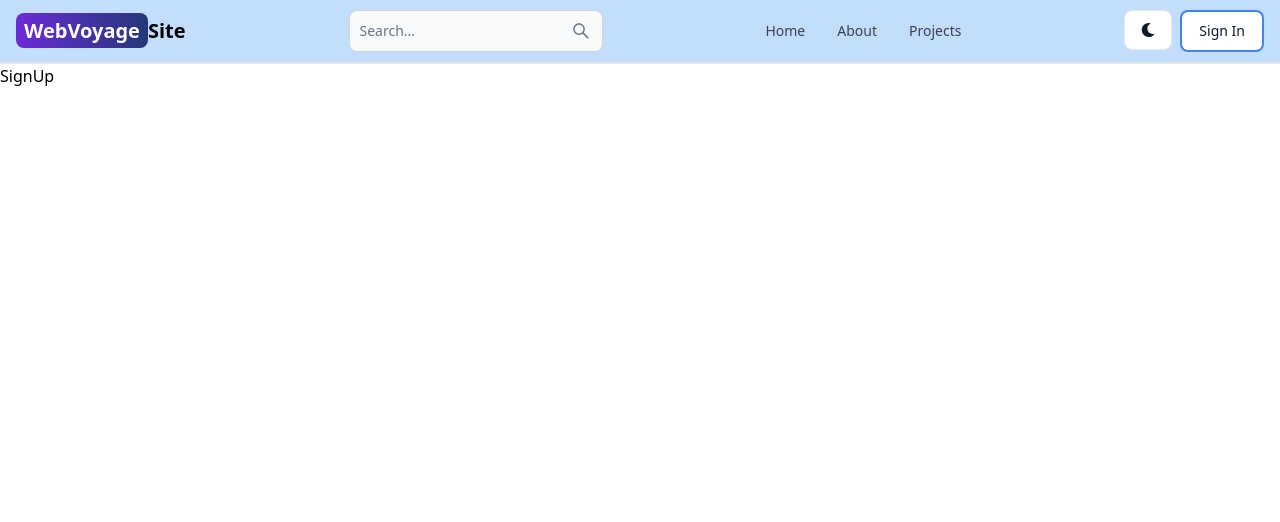
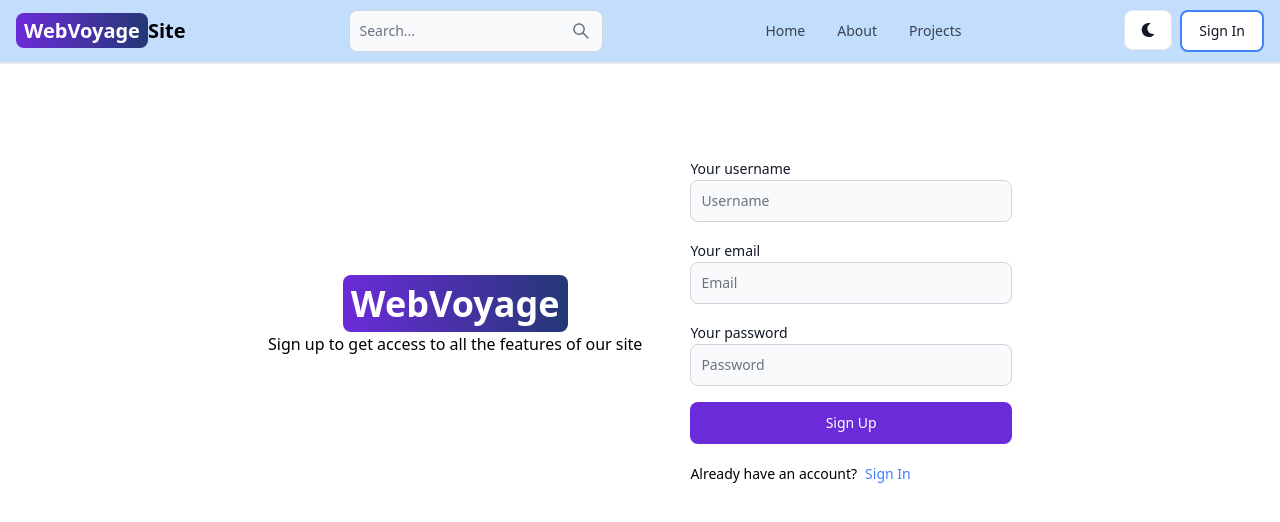
Before and after one commit to Petruttt/Proiect-Licenta, a React (Vite) app in the folder client/: page /signup in a window 1280 px wide. Shown: the top 522 px of the page. Built offline with nearby package versions, Linux system fonts and the light colour scheme.

Commit message:
SignUp page

```diff
--- a/client/src/pages/SignUp.jsx
+++ b/client/src/pages/SignUp.jsx
@@ -1,9 +1,112 @@
-import React from 'react'
+import React, { useState } from 'react'
+import {Link,useNavigate} from 'react-router-dom'
+import {Alert, Button, Label, Spinner, TextInput} from 'flowbite-react'
+import { set } from 'mongoose';
+export default function SignUp() {
+  const[formData, setFormData] = useState({});
+  const[errorMessage, setErrorMessage] = useState(null);
+  const[loading, setLoading] = useState(false);
+  const navigate = useNavigate();
+  const handleChange = (e) => {
+    setFormData({...formData, [e.target.id]: e.target.value.trim()})
+  };
+  const handleSubmit = async (e) => {
+    e.preventDefault();
+    if(!formData.username || !formData.email || !formData.password) {
+    return setErrorMessage('Please fill in all fields');
+    }
 
-export default function SignUp() {
+    try {
+      setLoading(true);
+      setErrorMessage(null);
+      const response = await fetch('/api/auth/signup',{
+        method: 'POST',
+        headers: {
+          'Content-Type': 'application/json'
+        },
+        body: JSON.stringify(formData)
+      });
+      const data = await response.json();
+      if(data.success === false) {
+        return setErrorMessage(data.message);
+      }
+      setLoading(false);
+      if(response.ok)
+        {
+          navigate('/sign-in');
+        }
+      console.log(data);
+    } catch (error) {
+      console.log(error);
+      setErrorMessage(error.message);
+      setLoading(false);
+    }
+  }
   return (
-    <div>
-      SignUp
+    <div className ='min-h-screen mt-20'>
+      <div className='flex p-3 max-w-3xl mx-auto flex-col md:flex-row md:items-center gap-5'>
+        {/*left side*/}
+        <div className='flex flex-col items-center'>
+          <Link to="/" className='font-bold dark:text-white'>
+            <span className='px-2 py-1 bg-gradient-to-r from-purple-700 to-blue-900 rounded-lg text-white text-4xl mr-7'>WebVoyage</span>
+          </Link>
+          <p className='mt-2 text-center mr-7'>
+            Sign up to get access to all the features of our site
+          </p>
+        </div>
+        {/*right side*/}
+        <div className='flex-1'>
+        <form className='flex flex-col gap-4' onSubmit={handleSubmit}>
+          <div>
+            <Label value = 'Your username'/>
+            <TextInput
+            type='text'
+            placeholder='Username'
+            id='username' onChange={handleChange}/>
+          </div>
+          <div>
+            <Label value = 'Your email'/>
+            <TextInput
+            type='email'
+            placeholder='Email'
+            id='email' onChange={handleChange}/>
+          </div>
+          <div>
+            <Label value = 'Your password'/>
+            <TextInput
+            type='password'
+            placeholder='Password'
+            id='password' onChange={handleChange}/>
+          </div>
+          <Button className='bg-purple-700'type='submit' disabled={loading}>
+            {
+              loading ? (
+              <>
+              <Spinner size='sm'/>
+              <span className='pl-3'>
+                Loading...
+              </span>
+              </>
+              ):'Sign Up'
+            }
+          </Button>
+        </form>
+        <div className='flex gap-2 text-sm mt-5'>
+          <span>
+            Already have an account?
+          </span>
+          <Link to='/sign-in' className='text-blue-500'>Sign In</Link>
+        </div>
+        {
+          errorMessage &&(
+            <Alert className='mt-5' color='failure'
+            >
+              {errorMessage}
+            </Alert>
+          )
+        }
+        </div>
+      </div>
     </div>
   )
 }
```
